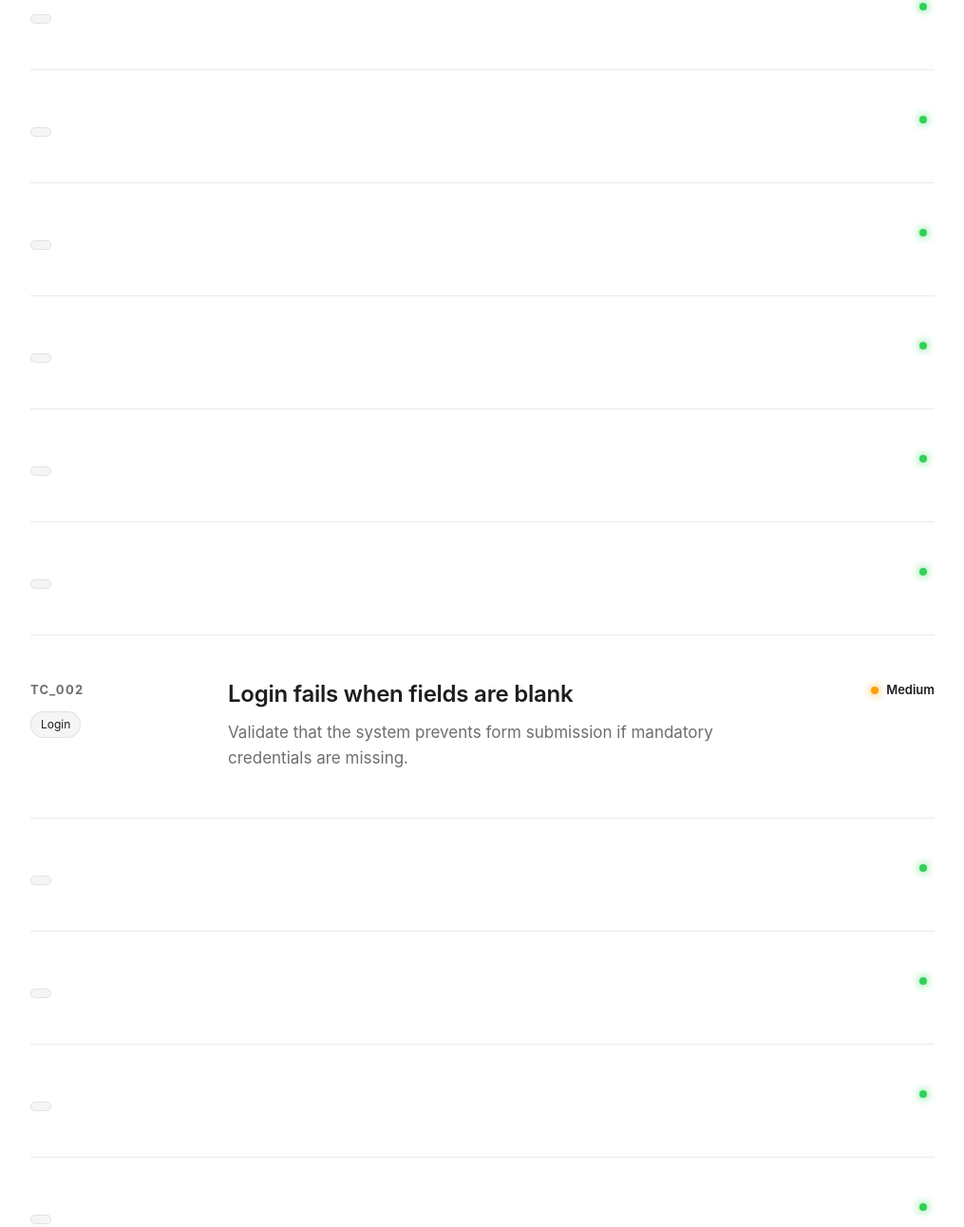
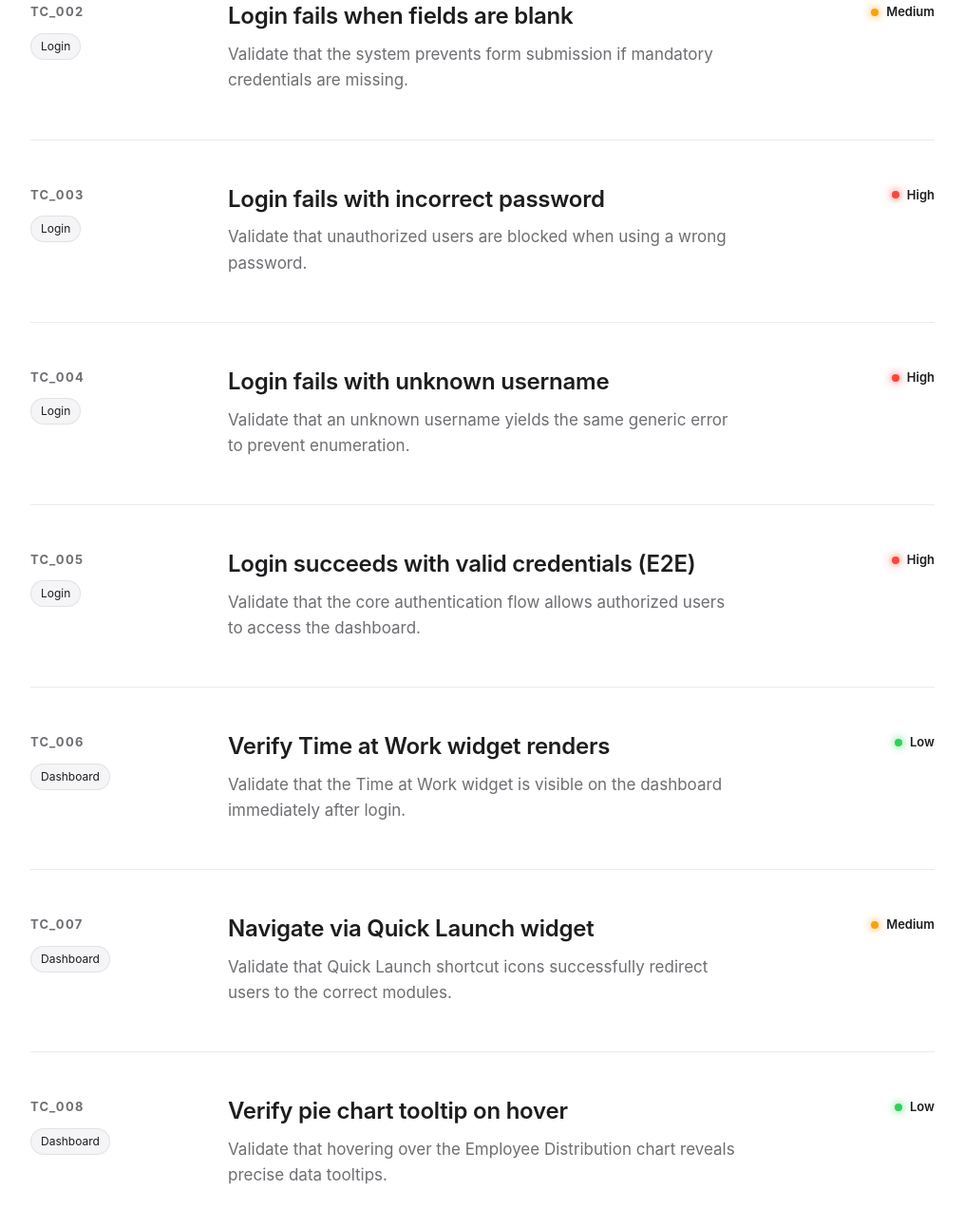
Before and after one commit to AbeeshSengottuvel/automation-invitation, a plain HTML site: page tests.html in a window 1280 px wide. Shown: the part 789-2081 px from the top of the page at 95% size, without its empty margins (132-1147 px from the left). Drawn offline with nearby package versions, Linux system fonts and the light colour scheme.

Commit message:
Fix blank rows in test cases page by filtering out step rows

```diff
--- a/tests.html
+++ b/tests.html
@@ -73,7 +73,10 @@
             const container = document.getElementById('tests-list');
             try {
                 const res = await fetch('data/test-cases.json');
-                const data = await res.json();
+                let data = await res.json();
+
+                // Filter out empty rows (merged cells from Excel steps)
+                data = data.filter(tc => tc.TC_ID && String(tc.TC_ID).trim() !== '');
 
                 container.innerHTML = data.map(tc => {
                     const p = (tc.Priority || '').toLowerCase();
```
